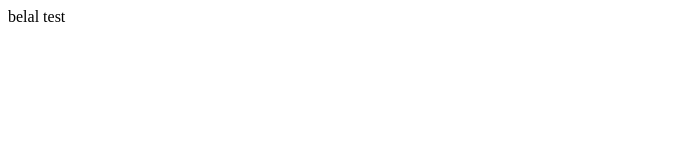
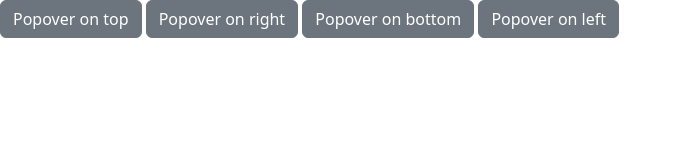
Before and after one commit to a7medk7aledak/social-media-platform-project, a website: page index.html in a window 1280 px wide. Shown: the whole page, without its empty margins (0-682 px from the left). Drawn offline with nearby package versions, Linux system fonts and the light colour scheme.

Commit message:
Update index.html

```diff
--- a/index.html
+++ b/index.html
@@ -4,8 +4,22 @@
     <meta charset="UTF-8">
     <meta name="viewport" content="width=device-width, initial-scale=1.0">
     <title>API project</title>
+    <!-- Bootstrap -->
+        <script src="./node_modules/bootstrap/dist/js/bootstrap.min.js"></script>
+        <link rel="stylesheet" href="./node_modules/bootstrap/dist/css/bootstrap.min.css">
 </head>
 <body>
-    belal test
+        <button type="button" class="btn btn-secondary" data-bs-container="body" data-bs-toggle="popover" data-bs-placement="top" data-bs-content="Top popover">
+        Popover on top
+        </button>
+        <button type="button" class="btn btn-secondary" data-bs-container="body" data-bs-toggle="popover" data-bs-placement="right" data-bs-content="Right popover">
+        Popover on right
+        </button>
+        <button type="button" class="btn btn-secondary" data-bs-container="body" data-bs-toggle="popover" data-bs-placement="bottom" data-bs-content="Bottom popover">
+        Popover on bottom
+        </button>
+        <button type="button" class="btn btn-secondary" data-bs-container="body" data-bs-toggle="popover" data-bs-placement="left" data-bs-content="Left popover">
+        Popover on left
+        </button>
 </body>
 </html>
```
